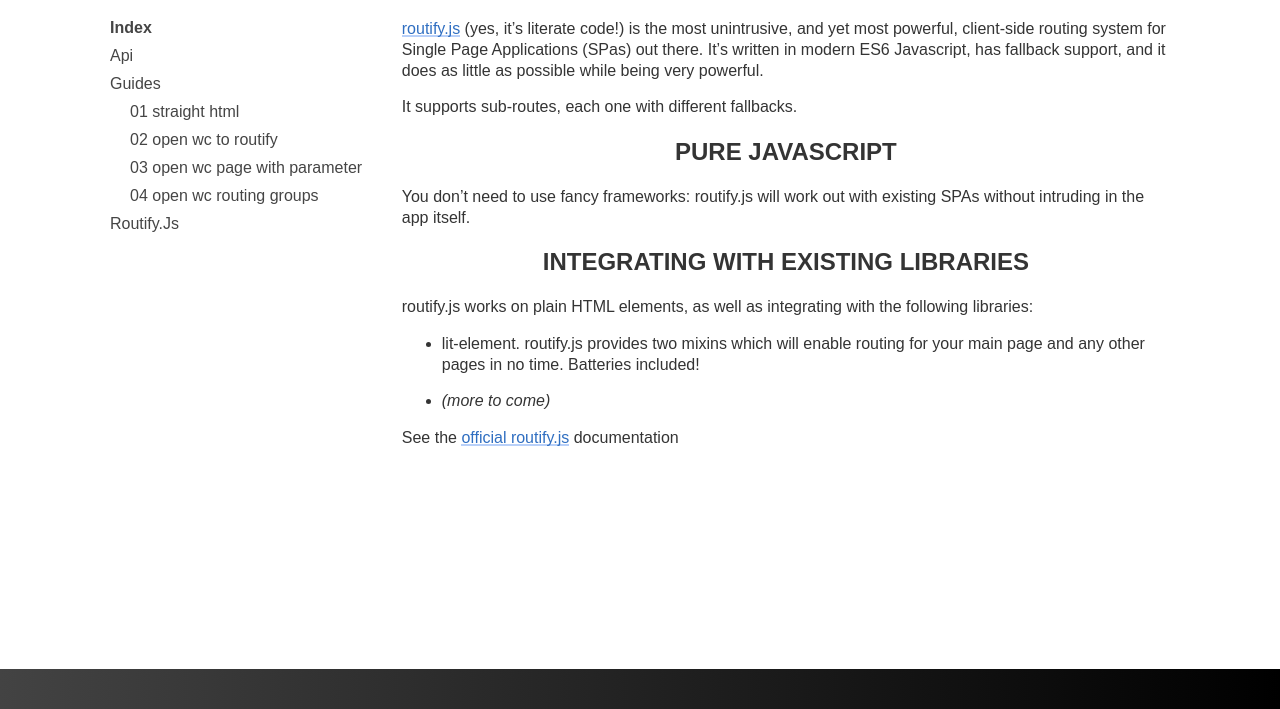
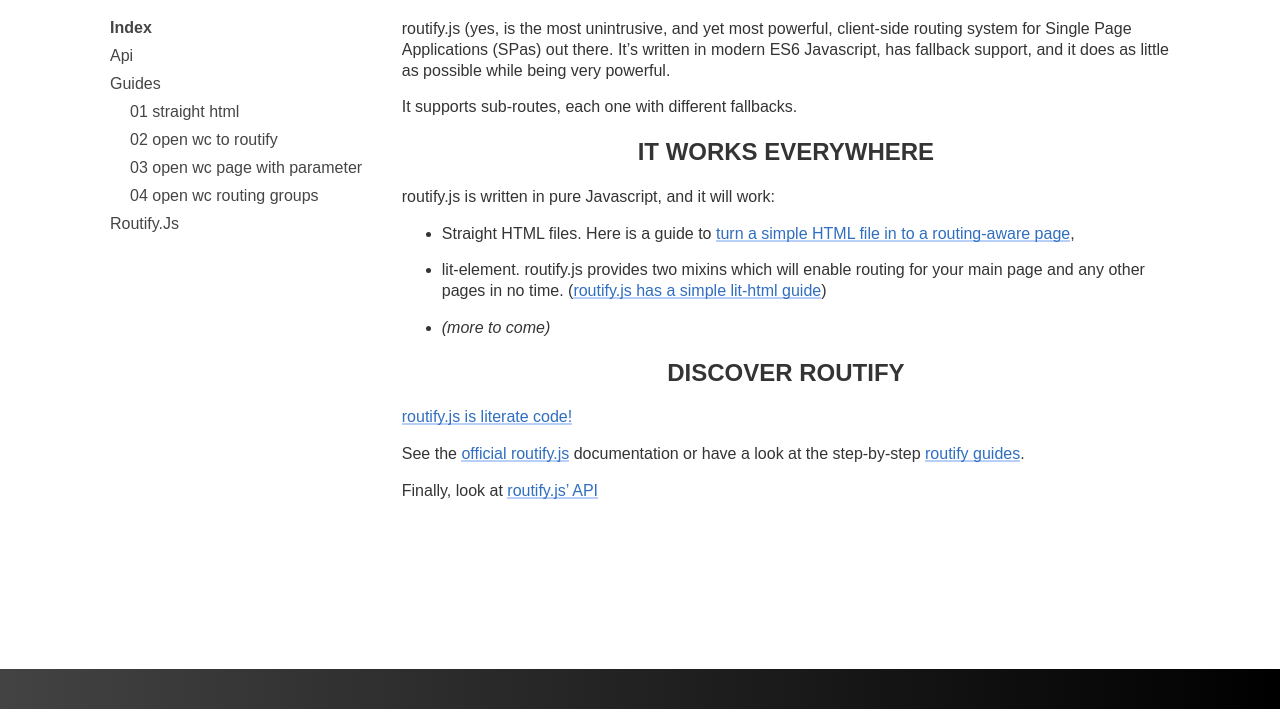
Before and after one commit to mobily-enterprises/routify, a website: page docs/index.html in a window 1280 px wide. Shown: the part 91-800 px from the top of the page. Drawn offline with Linux system fonts and the light colour scheme.

Commit message:
Documentation updated

```diff
--- a/docs/index.html
+++ b/docs/index.html
@@ -107,30 +107,32 @@
         <div class="contentPage">
 
 
-            <p><a href="https://mobily-enterprises.github.io/routify/routify.html">routify.js</a> (yes, it’s literate code!) is the most unintrusive, and yet most powerful, client-side routing system for Single Page Applications (SPas) out there.
+            <p>routify.js (yes, is the most unintrusive, and yet most powerful, client-side routing system for Single Page Applications (SPas) out there.
 It’s written in modern ES6 Javascript, has fallback support, and it does as little as possible while being very powerful.</p>
 <p>It supports sub-routes, each one with different fallbacks.</p>
-<h2 id="pure-javascript">Pure Javascript</h2>
+<h2 id="it-works-everywhere">It works everywhere</h2>
 
 
 
 
-            <p>You don’t need to use fancy frameworks: routify.js will work out with existing
-SPAs without intruding in the app itself.</p>
-<h2 id="integrating-with-existing-libraries">Integrating with existing libraries</h2>
+            <p>routify.js is written in pure Javascript, and it will work:</p>
+<ul>
+<li><p>Straight HTML files. Here is a guide to <a href="https://mobily-enterprises.github.io/routify/guides/01-straight-html.html">turn a simple HTML file in to a routing-aware page</a>,</p>
+</li>
+<li><p>lit-element. routify.js provides two mixins which will enable routing for your main page
+and any other pages in no time. (<a href="https://mobily-enterprises.github.io/routify/guides/02-open-wc-to-routify.html">routify.js has a simple lit-html guide</a>)</p>
+</li>
+<li><p><em>(more to come)</em></p>
+</li>
+</ul>
+<h2 id="discover-routify">Discover routify</h2>
 
 
 
 
-            <p>routify.js works on plain HTML elements, as well as integrating with the following libraries:</p>
-<ul>
-<li><p>lit-element. routify.js provides two mixins which will enable routing for your main page
-and any other pages in no time. Batteries included!</p>
-</li>
-<li><p><em>(more to come)</em></p>
-</li>
-</ul>
-<p>See the <a href="https://mobily-enterprises.github.io/routify/">official routify.js</a> documentation</p>
+            <p><a href="https://mobily-enterprises.github.io/routify/routify.html">routify.js is literate code!</a></p>
+<p>See the <a href="https://mobily-enterprises.github.io/routify/">official routify.js</a> documentation or have a look at the step-by-step <a href="https://mobily-enterprises.github.io/routify/guides.html">routify guides</a>.</p>
+<p>Finally, look at <a href="https://mobily-enterprises.github.io/routify/api.html">routify.js’ API</a></p>
 
 
 
```
Also changed, not shown: docs/routify.html (+9 -1 lines), README.md.
